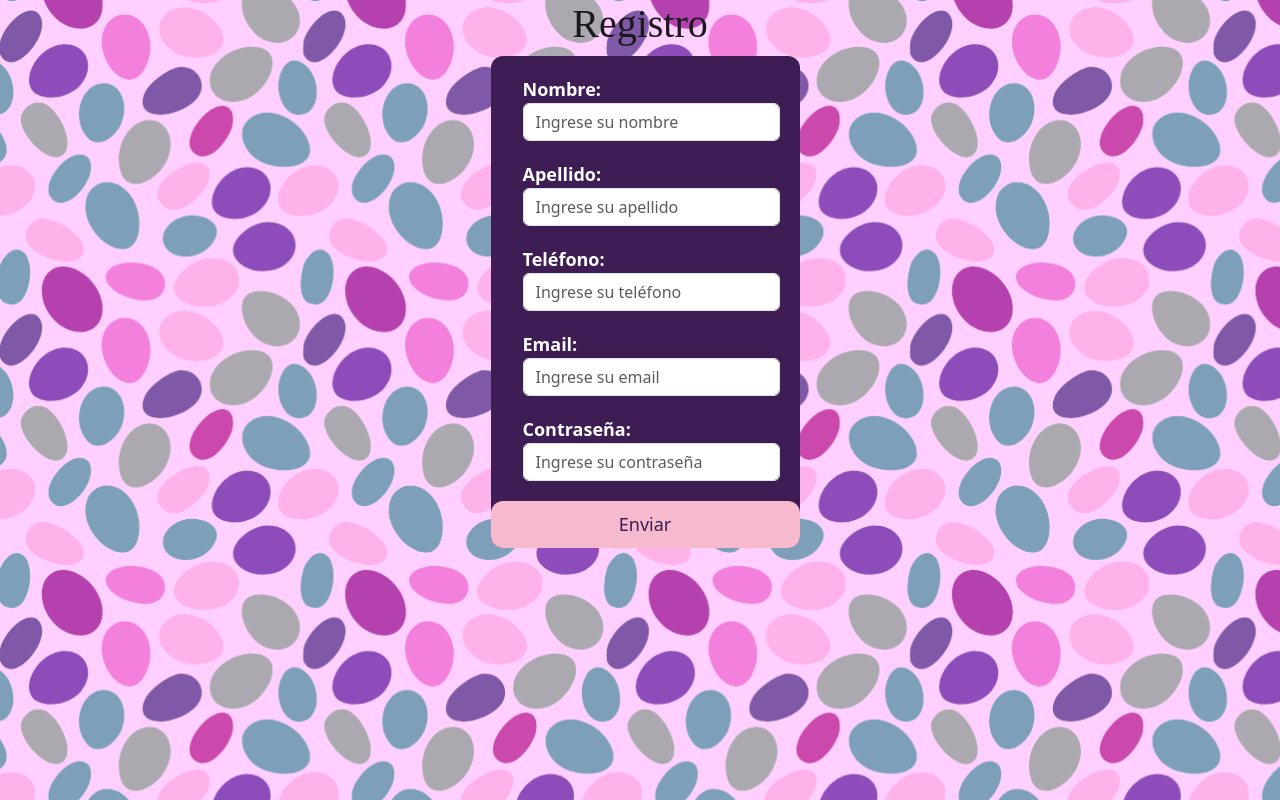
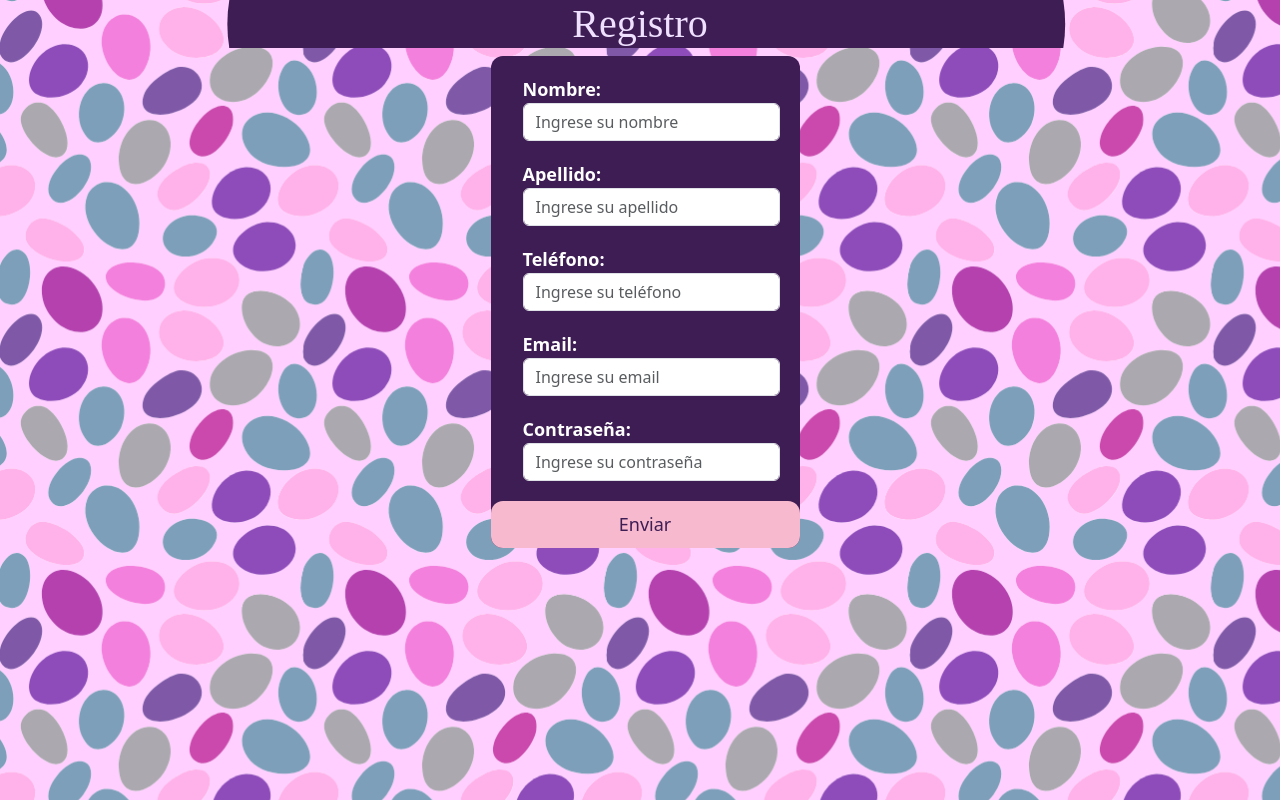
Before and after one commit to Caronila/FormReactJS, a React (Vite) app: page / in a window 1280 px wide. Built offline with nearby package versions, Linux system fonts and the light colour scheme; a web font is replaced by a local one.

Commit message:
background h1

```diff
--- a/src/App.css
+++ b/src/App.css
@@ -3,9 +3,14 @@
 
 
 h1 {
+
   font-family: Agbalumo;
-  color: #1a181c;
+  color: #efe0ff;
   text-align: center;
+  background-image: url('./assets/oval.svg');
+  background-repeat: no-repeat;
+  background-position: center;
+  background-size: 70%;
 
 }
 
```
Also changed, not shown: src/assets/oval.svg (added).
